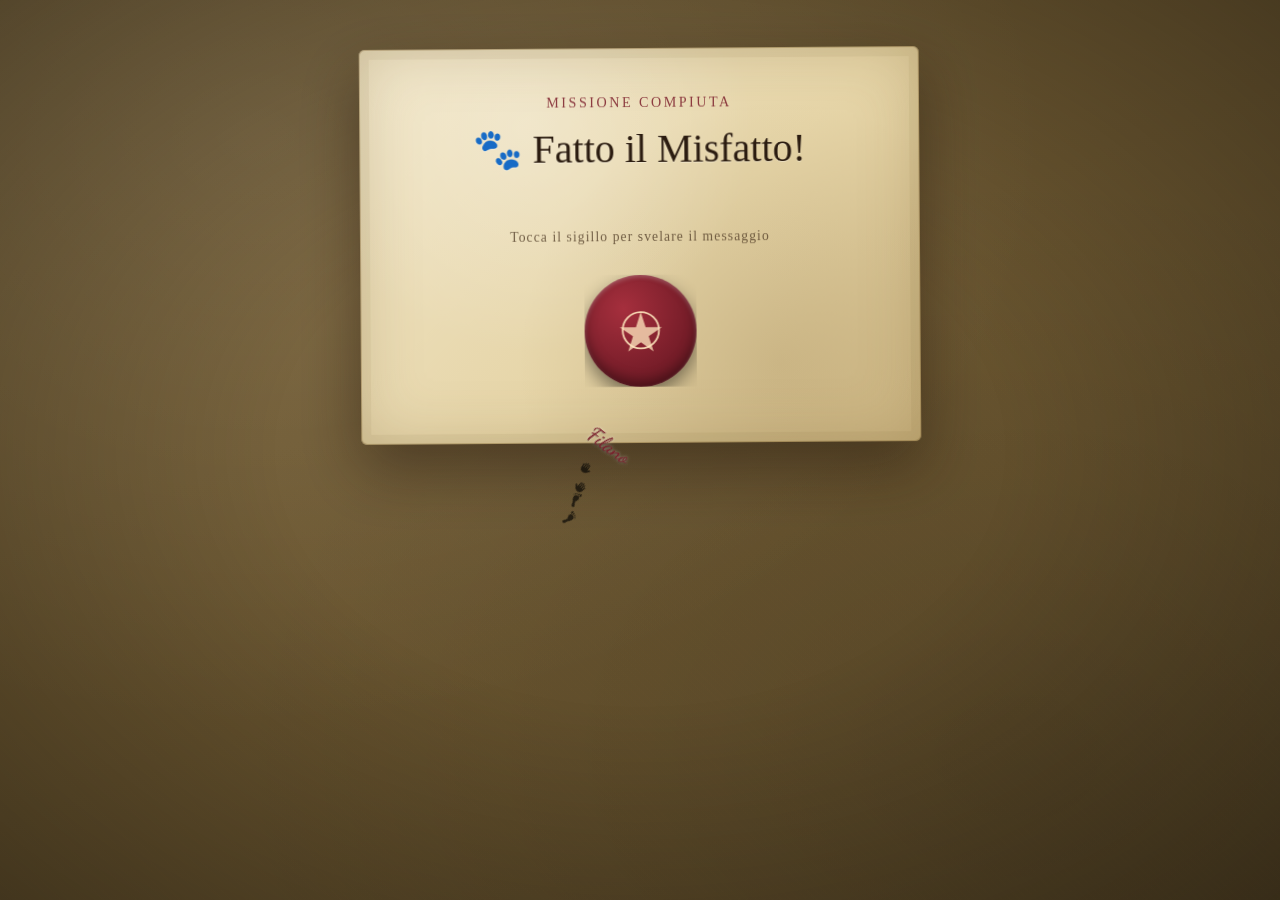
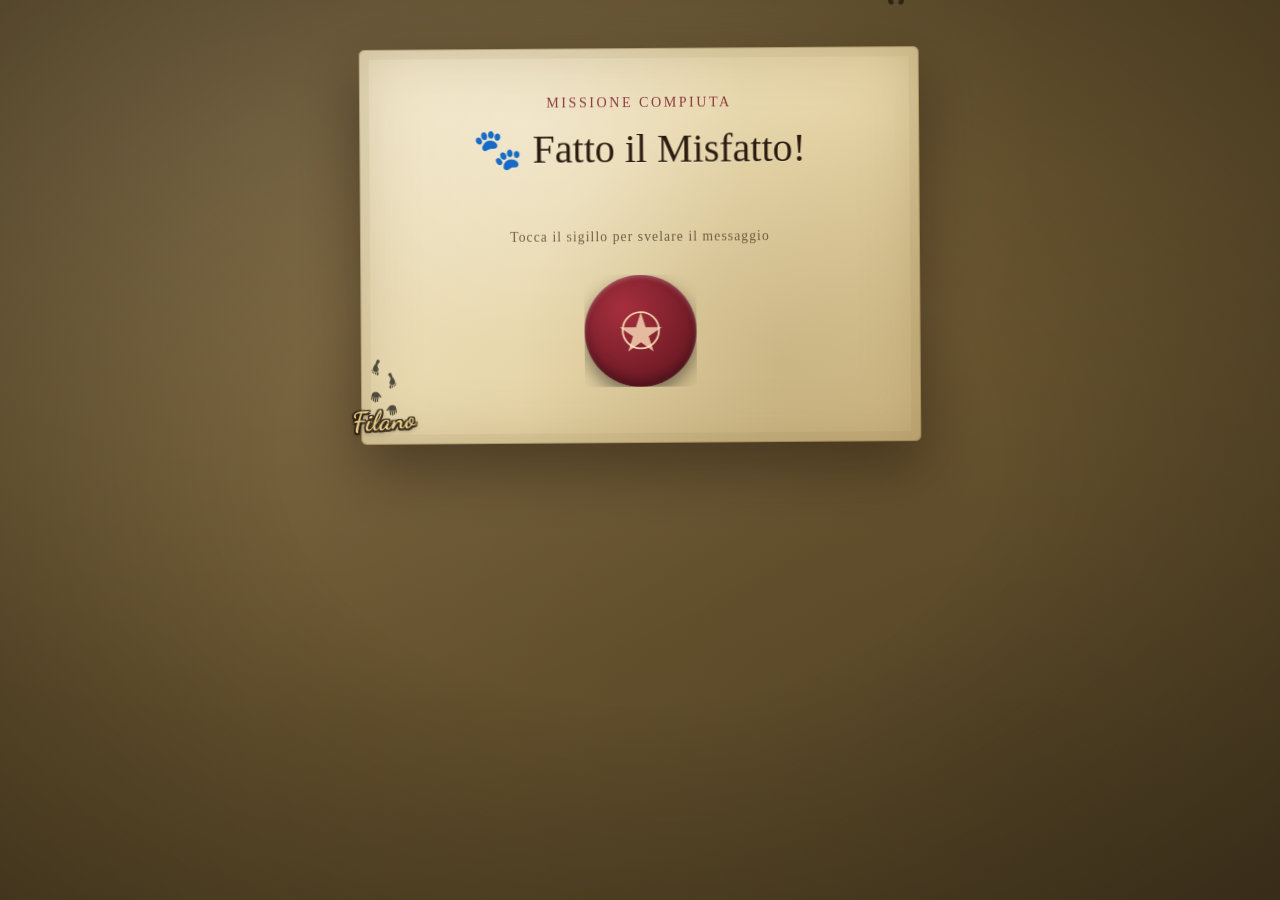
Before and after one commit to slillopersonal/paolerta, a Jekyll site: the page built from chiusura.html, in a window 1280 px wide. Built offline with Jekyll 4.4.1, drawn with Linux system fonts in a browser that asks for light colours; some web fonts are replaced.

Commit message:
Trigger GitHub Pages build

```diff
--- a/_includes/foottrail.html
+++ b/_includes/foottrail.html
@@ -8,17 +8,10 @@
     <span class="foot-name" style="animation-delay:0s,0s"><span class="foot-name__text"></span></span>
   </div>
   <div class="trail trail--b" data-trail="b">
-    <span class="foot foot--left" style="animation-delay:-3s,-3s"><span class="foot__mark foot__mark--l"></span></span>
-    <span class="foot foot--right" style="animation-delay:-2.85s,-3s"><span class="foot__mark foot__mark--l"></span></span>
-    <span class="foot foot--left foot--back" style="animation-delay:-3s,-3s"><span class="foot__mark"></span></span>
-    <span class="foot foot--right foot--back" style="animation-delay:-2.85s,-3s"><span class="foot__mark"></span></span>
-    <span class="foot-name" style="animation-delay:-3s,-3s"><span class="foot-name__text"></span></span>
-  </div>
-  <div class="trail trail--c" data-trail="c">
-    <span class="foot foot--left" style="animation-delay:-6s,-6s"><span class="foot__mark foot__mark--l"></span></span>
-    <span class="foot foot--right" style="animation-delay:-5.86s,-6s"><span class="foot__mark foot__mark--l"></span></span>
-    <span class="foot foot--left foot--back" style="animation-delay:-6s,-6s"><span class="foot__mark"></span></span>
-    <span class="foot foot--right foot--back" style="animation-delay:-5.86s,-6s"><span class="foot__mark"></span></span>
-    <span class="foot-name" style="animation-delay:-6s,-6s"><span class="foot-name__text"></span></span>
+    <span class="foot foot--left" style="animation-delay:-5.5s,-5.5s"><span class="foot__mark foot__mark--l"></span></span>
+    <span class="foot foot--right" style="animation-delay:-5.36s,-5.5s"><span class="foot__mark foot__mark--l"></span></span>
+    <span class="foot foot--left foot--back" style="animation-delay:-5.5s,-5.5s"><span class="foot__mark"></span></span>
+    <span class="foot foot--right foot--back" style="animation-delay:-5.36s,-5.5s"><span class="foot__mark"></span></span>
+    <span class="foot-name" style="animation-delay:-5.5s,-5.5s"><span class="foot-name__text"></span></span>
   </div>
 </div>
--- a/assets/css/style.css
+++ b/assets/css/style.css
@@ -2,7 +2,7 @@
    LA MAPPA DEL MALANDRINO — stile pergamena / ceralacca
    ========================================================================== */
 
-@import url('https://fonts.googleapis.com/css2?family=Pirata+One&family=IM+Fell+English:ital@0;1&family=IM+Fell+English+SC&family=Dancing+Script:wght@600&display=swap');
+@import url('https://fonts.googleapis.com/css2?family=Pirata+One&family=IM+Fell+English:ital@0;1&family=IM+Fell+English+SC&family=Dancing+Script:wght@600;700&display=swap');
 
 :root {
   /* palette */
@@ -21,6 +21,15 @@
   --font-display: 'Pirata One', 'Cinzel Decorative', serif;
   --font-body: 'IM Fell English', Georgia, serif;
   --font-label: 'IM Fell English SC', 'IM Fell English', serif;
+
+  /* the card's actual rendered width — capped at 560px like .mappa's
+     own max-width, or 100vw minus the page's normal 14px side padding
+     on narrower screens, whichever is smaller */
+  --card-width: min(560px, calc(100vw - 28px));
+  /* .mappa's own left/right padding, duplicated here so the corridors
+     can sit centred inside that same margin strip — i.e. ON the
+     parchment, in from its edge, not out in the background */
+  --card-h-padding: clamp(20px, 7vw, 48px);
 }
 
 * { box-sizing: border-box; }
@@ -129,8 +138,14 @@
 }
 
 /* footprints signature motif, "corridor walk" version.
-   Three invisible STRAIGHT corridors cross the page (0%/100% transform
-   only — never a curve). Each corridor carries exactly ONE pair of
+   Two invisible STRAIGHT VERTICAL corridors run along the left and
+   right edges of the page (0%/100% transform only — never a curve),
+   clear of the parchment card and its text. Being vertical also means
+   the name label's "ahead of the walker" offset is purely up/down on
+   screen, with no sideways drift — a diagonal corridor made that
+   offset project sideways by different amounts depending on heading,
+   which is what looked inconsistent before. Each corridor carries
+   exactly ONE pair of
    footprints (.foot--left / .foot--right) that actually TRAVELS the
    full corridor: the shared corridor-*-move keyframes move+rotate the
    pair together, using a stepped timing function (steps(N, jump-none))
@@ -162,6 +177,16 @@
   position: absolute;
   left: 0;
   top: 0;
+  /* these wrappers must be a true zero-size POINT: they carry the
+     corridor's rotate(heading), which by default pivots around 50%/50%
+     of the element's OWN box — without width/height:0 that box is
+     whatever size the child (a 46px mark, or the name text) happens to
+     be, so the "pivot" silently sits away from the actual (0,0) anchor
+     and heading rotations other than 0deg visibly displace the result
+     (most visible at 180deg, which doubles the error instead of
+     cancelling it). */
+  width: 0;
+  height: 0;
   opacity: 0;
   will-change: transform, opacity;
 }
@@ -215,42 +240,92 @@
    offset further along the direction of travel, so a quadruped shows
    4 paw prints (front + hind) instead of 2. For "l"/"s" the hind pair
    is simply left without a foot__mark--l/s/d class by app.js, so it
-   has no background-image and stays invisible. */
-.foot--left:not(.foot--back) .foot__mark  { transform: translate(-8px, 0) rotate(-9deg); }
+   has no background-image and stays invisible.
+
+   Every rule starts with translate(-50%, -50%): .foot__mark is a
+   normal-flow block with its own real width/height (up to 46px), so
+   without this it rests with its TOP-LEFT corner (not its centre) on
+   the corridor's anchor point — its centre sits half its own width
+   away by default. .foot-name__text already self-centres this way
+   (translate(-50%, ...)), which is exactly why the name and the marks
+   used to drift apart by ~half the mark's size instead of lining up
+   on the same corridor centre line. */
+.foot--left:not(.foot--back) .foot__mark  { transform: translate(calc(-50% - 8px), -50%) rotate(-9deg); }
 /* the source artwork is a LEFT foot, so mirror it for the right foot
    (scaleX after the rotate, so it flips the art itself without
    cancelling the outward toe-out lean set up by the rotation) */
-.foot--right:not(.foot--back) .foot__mark { transform: translate(8px, 0) rotate(9deg) scaleX(-1); }
+.foot--right:not(.foot--back) .foot__mark { transform: translate(calc(-50% + 8px), -50%) rotate(9deg) scaleX(-1); }
 
 /* the hand artwork has its thumb on the LEFT — opposite of the foot's
    big toe — so for two hands set down with thumbs pointing inward
    (toward each other, like real crawling) the mirroring is reversed:
    mirror the LEFT hand, leave the RIGHT hand as drawn. */
-.foot--left:not(.foot--back) .foot__mark--s  { transform: translate(-8px, 0) rotate(-9deg) scaleX(-1); }
-.foot--right:not(.foot--back) .foot__mark--s { transform: translate(8px, 0) rotate(9deg); }
+.foot--left:not(.foot--back) .foot__mark--s  { transform: translate(calc(-50% - 8px), -50%) rotate(-9deg) scaleX(-1); }
+.foot--right:not(.foot--back) .foot__mark--s { transform: translate(calc(-50% + 8px), -50%) rotate(9deg); }
 
-.foot--left.foot--back .foot__mark  { transform: translate(-8px, 30px) rotate(-9deg); }
-.foot--right.foot--back .foot__mark { transform: translate(8px, 30px) rotate(9deg) scaleX(-1); }
+.foot--left.foot--back .foot__mark  { transform: translate(calc(-50% - 8px), calc(-50% + 30px)) rotate(-9deg); }
+.foot--right.foot--back .foot__mark { transform: translate(calc(-50% + 8px), calc(-50% + 30px)) rotate(9deg) scaleX(-1); }
 
 /* "d" paws are wide enough at ±8px that left/right slightly overlap;
    give them a bit more sideways room, front and back */
-.foot--left:not(.foot--back) .foot__mark--d  { transform: translate(-13px, 0) rotate(-9deg); }
-.foot--right:not(.foot--back) .foot__mark--d { transform: translate(13px, 0) rotate(9deg) scaleX(-1); }
-.foot--left.foot--back .foot__mark--d  { transform: translate(-13px, 30px) rotate(-9deg); }
-.foot--right.foot--back .foot__mark--d { transform: translate(13px, 30px) rotate(9deg) scaleX(-1); }
+.foot--left:not(.foot--back) .foot__mark--d  { transform: translate(calc(-50% - 13px), -50%) rotate(-9deg); }
+.foot--right:not(.foot--back) .foot__mark--d { transform: translate(calc(-50% + 13px), -50%) rotate(9deg) scaleX(-1); }
+.foot--left.foot--back .foot__mark--d  { transform: translate(calc(-50% - 13px), calc(-50% + 30px)) rotate(-9deg); }
+.foot--right.foot--back .foot__mark--d { transform: translate(calc(-50% + 13px), calc(-50% + 30px)) rotate(9deg) scaleX(-1); }
 
 /* centred above the whole footprint group (not offset toward any one
    mark), so it reads as the name of "whoever left these prints" and
-   not as glued to a single foot */
+   not as glued to a single foot. It keeps the corridor's heading
+   rotation (like the feet), so it sits ahead of the group in the
+   direction of travel, the same way on every corridor.
+
+   --name-lift (set by app.js from the current tipo) is how far back
+   along that direction the label sits from the group's anchor. It's
+   tuned per tipo because the marks themselves are very different
+   sizes (l up to ~46px, d ~20px, s's hand+foot pair smaller still) —
+   a single fixed distance left it looking close for "l" and far for
+   "d"/"s" purely because of the icon's own size, not on purpose.
+
+   translate(-50%, calc(-50% + lift)) — the -50% on Y self-centres the
+   text on its own anchor first (same fix as the marks needed: without
+   it the box's top-left, not its centre, sits at the anchor, so the
+   text hangs downward from there by its own height and eats into the
+   marks' own space instead of clearing it). The lift is then a further
+   push from that centred position. */
 .foot-name__text {
   display: inline-block;
-  transform: translate(-50%, -28px) rotate(-4deg);
+  transform: translate(-50%, calc(-50% + var(--name-lift, -28px))) rotate(-4deg);
   font-family: 'Dancing Script', var(--font-body);
-  font-weight: 600;
-  font-size: clamp(16px, 2.9vw, 21px);
-  color: var(--wax);
-  text-shadow: 0 0 3px rgba(255, 255, 255, 0.55), 0 1px 1px rgba(0, 0, 0, 0.35);
+  font-weight: 700; /* actually loaded now — the @import above only
+    fetched 600 before, so this had no visual effect until now */
+  font-size: clamp(21px, 4vw, 27px);
+  letter-spacing: 0.015em;
+  /* the corridors now run mostly over the dark body background rather
+     than the cream parchment, so a warm light colour (not the dark
+     wax red) plus a solid dark outline is what actually stays legible
+     there — the red was nearly invisible against the dark background.
+     A thicker multi-layer outline (not just one offset per corner)
+     keeps the glyphs readable over both the dark background and the
+     lighter vignette near the top of the page. */
+  color: #f0d78c;
+  text-shadow:
+    -1.5px -1.5px 0 var(--ink), 1.5px -1.5px 0 var(--ink),
+    -1.5px 1.5px 0 var(--ink), 1.5px 1.5px 0 var(--ink),
+    -1.5px 0 0 var(--ink), 1.5px 0 0 var(--ink),
+    0 -1.5px 0 var(--ink), 0 1.5px 0 var(--ink),
+    0 2px 5px rgba(0, 0, 0, 0.7);
   white-space: nowrap;
+}
+
+/* corridor A walks downward (heading 180deg), which the label inherits
+   like the feet — fine for position ("ahead" = below), but it would
+   also flip the TEXT upside down, which no colour contrast fixes.
+   Cancel just the 180° so the glyphs stay upright; the small -4deg
+   tilt is unaffected (rotate(176deg) = 180 - 4, applied inside the
+   already-180-rotated parent frame). Corridor B walks upward (heading
+   0deg) so its label is already the right way up with no override. */
+.trail--a .foot-name__text {
+  transform: translate(-50%, calc(-50% + var(--name-lift, -28px))) rotate(176deg);
 }
 
 @keyframes step-fade {
@@ -267,22 +342,22 @@
   100% { opacity: 0; }
 }
 
-/* corridor A: diagonal, lower-left to upper-right */
+/* corridor A: walks down the LEFT margin of the parchment ITSELF —
+   centred inside .mappa's own left padding strip, i.e. on the card,
+   in from its edge, before the text's own content box begins. Not out
+   in the dark background outside the card.
+   (100vw - card width) / 2 = the card's left edge (page is centred);
+   + half of the card's own side padding = the middle of that padding
+   strip. */
 @keyframes corridor-a-move {
-  0%   { transform: translate(-8vw, 88vh) rotate(40deg); }
-  100% { transform: translate(108vw, 10vh) rotate(40deg); }
+  0%   { transform: translate(calc((100vw - var(--card-width)) / 2 + var(--card-h-padding) / 2), -10vh) rotate(180deg); }
+  100% { transform: translate(calc((100vw - var(--card-width)) / 2 + var(--card-h-padding) / 2), 110vh) rotate(180deg); }
 }
 
-/* corridor B: diagonal, upper-right to lower-left */
+/* corridor B: same idea, mirrored into the card's right padding strip. */
 @keyframes corridor-b-move {
-  0%   { transform: translate(108vw, 24vh) rotate(260deg); }
-  100% { transform: translate(-8vw, 46vh) rotate(260deg); }
-}
-
-/* corridor C: near-vertical, top to bottom */
-@keyframes corridor-c-move {
-  0%   { transform: translate(35vw, -8vh) rotate(165deg); }
-  100% { transform: translate(62vw, 108vh) rotate(165deg); }
+  0%   { transform: translate(calc(100vw - (100vw - var(--card-width)) / 2 - var(--card-h-padding) / 2), 110vh) rotate(0deg); }
+  100% { transform: translate(calc(100vw - (100vw - var(--card-width)) / 2 - var(--card-h-padding) / 2), -10vh) rotate(0deg); }
 }
 
 /* --stepcount lets app.js shorten the stride for a "s" (piedino) walker
@@ -292,11 +367,8 @@
 .trail--a .foot      { animation: corridor-a-move 10s steps(var(--stepcount, 36), jump-none) infinite, step-fade 10s linear infinite; }
 .trail--a .foot-name { animation: corridor-a-move 10s steps(var(--stepcount, 36), jump-none) infinite, step-fade-name 10s linear infinite; }
 
-.trail--b .foot      { animation: corridor-b-move 8s steps(var(--stepcount, 26), jump-none) infinite, step-fade 8s linear infinite; }
-.trail--b .foot-name { animation: corridor-b-move 8s steps(var(--stepcount, 26), jump-none) infinite, step-fade-name 8s linear infinite; }
-
-.trail--c .foot      { animation: corridor-c-move 11s steps(var(--stepcount, 40), jump-none) infinite, step-fade 11s linear infinite; }
-.trail--c .foot-name { animation: corridor-c-move 11s steps(var(--stepcount, 40), jump-none) infinite, step-fade-name 11s linear infinite; }
+.trail--b .foot      { animation: corridor-b-move 11s steps(var(--stepcount, 40), jump-none) infinite, step-fade 11s linear infinite; }
+.trail--b .foot-name { animation: corridor-b-move 11s steps(var(--stepcount, 40), jump-none) infinite, step-fade-name 11s linear infinite; }
 
 /* ==========================================================================
    SEAL — tap to break the wax seal and reveal the content
--- a/assets/js/app.js
+++ b/assets/js/app.js
@@ -57,12 +57,12 @@
     // durata (s) e numero di passi "normale" di ciascun corridoio: deve
     // combaciare con l'animation-duration e lo steps(..., N) di fallback
     // in style.css per ogni .trail--X
-    var DURATIONS = { a: 10, b: 8, c: 11 };
-    var BASE_STEPS = { a: 36, b: 26, c: 40 };
+    var DURATIONS = { a: 10, b: 11 };
+    var BASE_STEPS = { a: 36, b: 40 };
     // ritardo "di base" (s) di ciascun corridoio, quello con cui la
-    // sequenza di quel trail è sfalsata dalle altre due (vedi i valori
-    // -3s/-6s inline in foottrail.html)
-    var BASE_DELAY = { a: 0, b: -3, c: -6 };
+    // sequenza di quel trail è sfalsata dall'altro (vedi il valore
+    // -5.5s inline in foottrail.html)
+    var BASE_DELAY = { a: 0, b: -5.5 };
     // "s" (piedino) fa più passi, più corti, sullo stesso corridoio:
     // un'andatura più incerta invece di una falcata lunga e sicura
     var SMALL_STEP_MULTIPLIER = 2.3;
@@ -106,7 +106,6 @@
       }
 
       current[id] = pick.nome;
-      if (nameEl) nameEl.textContent = pick.nome;
 
       var tipo = pick.tipo || "l";
       frontMarks.forEach(function (mark) {
@@ -122,6 +121,18 @@
         else if (tipo === "s") mark.classList.add("foot__mark--s-foot");
       });
 
+      // distanza dell'etichetta dal gruppo, calibrata per tipo: le
+      // orme non sono tutte della stessa taglia (l arriva a ~46px, d
+      // a ~20px, le mani di s sono ancora più piccole). Ora che sia
+      // l'orma che il testo sono correttamente centrati sul proprio
+      // punto di ancoraggio, la distanza deve coprire metà dell'orma
+      // PIÙ metà dell'altezza del testo, altrimenti si sovrappongono.
+      var NAME_LIFT = { l: "-40px", s: "-24px", d: "-27px" };
+      if (nameEl) {
+        nameEl.textContent = pick.nome;
+        nameEl.style.setProperty("--name-lift", NAME_LIFT[tipo] || "-28px");
+      }
+
       var duration = DURATIONS[id] || 10;
       var steps = BASE_STEPS[id] || 30;
       if (tipo === "s") steps = Math.round(steps * SMALL_STEP_MULTIPLIER);
@@ -133,7 +144,13 @@
 
       if (nameEl) {
         nameEl.parentElement.style.setProperty("--stepcount", steps);
-        nameEl.parentElement.style.animationDelay = baseDelay + "s, " + baseDelay + "s";
+        // a metà strada tra il ritardo del piede sinistro e quello del
+        // destro: se il nome seguisse solo il sinistro, nell'istante in
+        // cui i due piedi sono a punti diversi del passo (è così quasi
+        // sempre, è l'alternanza) il nome sembrerebbe sbilanciato verso
+        // quel lato — tanto più quanto più lungo è il passo (l/d)
+        var nameMoveDelay = baseDelay + halfStride / 2;
+        nameEl.parentElement.style.animationDelay = nameMoveDelay + "s, " + baseDelay + "s";
       }
 
       feet.forEach(function (foot) {
```
